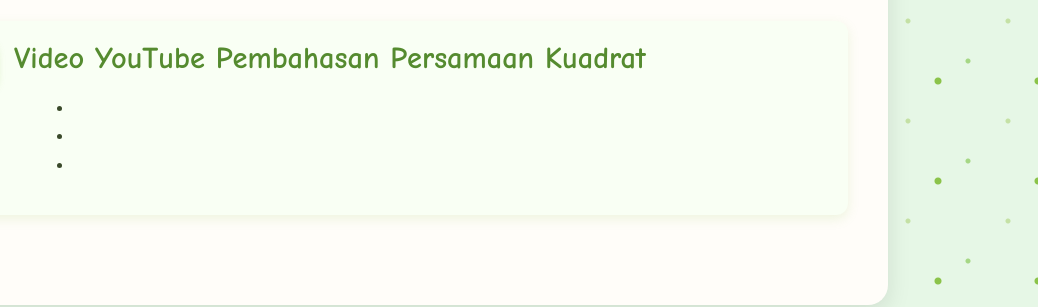
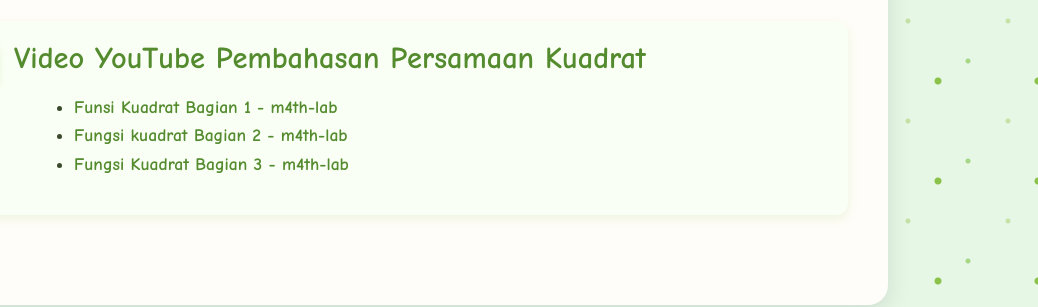
Before and after one commit to 10SMK/PK, a plain HTML site: page index.html in a window 1280 px wide. Shown: the part 3459-3766 px from the top of the page, 242-1280 px from the left. Drawn offline with nearby package versions, Linux system fonts and the light colour scheme; a web font is replaced by a local one.

Commit message:
Update index.html

```diff
--- a/index.html
+++ b/index.html
@@ -390,8 +390,10 @@ tampilkanSoal();
       <div class="content">
         <h2>PPT tentang Persamaan Kuadrat</h2>
         <ul>
-
-        </ul>
+          <a href="https://slideplayer.info/slide/2297266/" target="_blank" rel="noopener noreferrer">
+          <a href="https://slideplayer.info/slide/2297326/" target="_blank" rel="noopener noreferrer">
+          <a href="https://slideplayer.info/slide/2714205/" target="_blank" rel="noopener noreferrer">
+        <ul>
 
       </div>
     </section>
@@ -434,9 +436,9 @@ tampilkanSoal();
       <div class="content">
         <h2>Video YouTube Pembahasan Persamaan Kuadrat</h2>
         <ul>
-          <li><a href="https://youtu.be/IwFQPIdqqqQ?si=PMgGxDA5i-TOPo1r"target="_blank" rel="noopener noreferrer"></a></li>
-          <li><a href="https://youtu.be/IcQAjHTW5z8?si=Fj5gmRLbWTlrerz2" target="_blank" rel="noopener noreferrer"></a></li>
-          <li><a href="https://youtu.be/73eawh1yOyU?si=Q2R1Y-fYAqckdnae" target="_blank" rel="noopener noreferrer"></a></li>
+          <li><a href="https://youtu.be/IwFQPIdqqqQ?si=PMgGxDA5i-TOPo1r" target="_blank" rel="noopener noreferrer">Funsi Kuadrat Bagian 1 - m4th-lab</a></li>
+          <li><a href="https://youtu.be/IcQAjHTW5z8?si=Fj5gmRLbWTlrerz2" target="_blank" rel="noopener noreferrer">Fungsi kuadrat Bagian 2 - m4th-lab</a></li>
+          <li><a href="https://youtu.be/73eawh1yOyU?si=Q2R1Y-fYAqckdnae" target="_blank" rel="noopener noreferrer">Fungsi Kuadrat Bagian 3 - m4th-lab</a></li>
         </ul>
       </div>
     </section>
```
